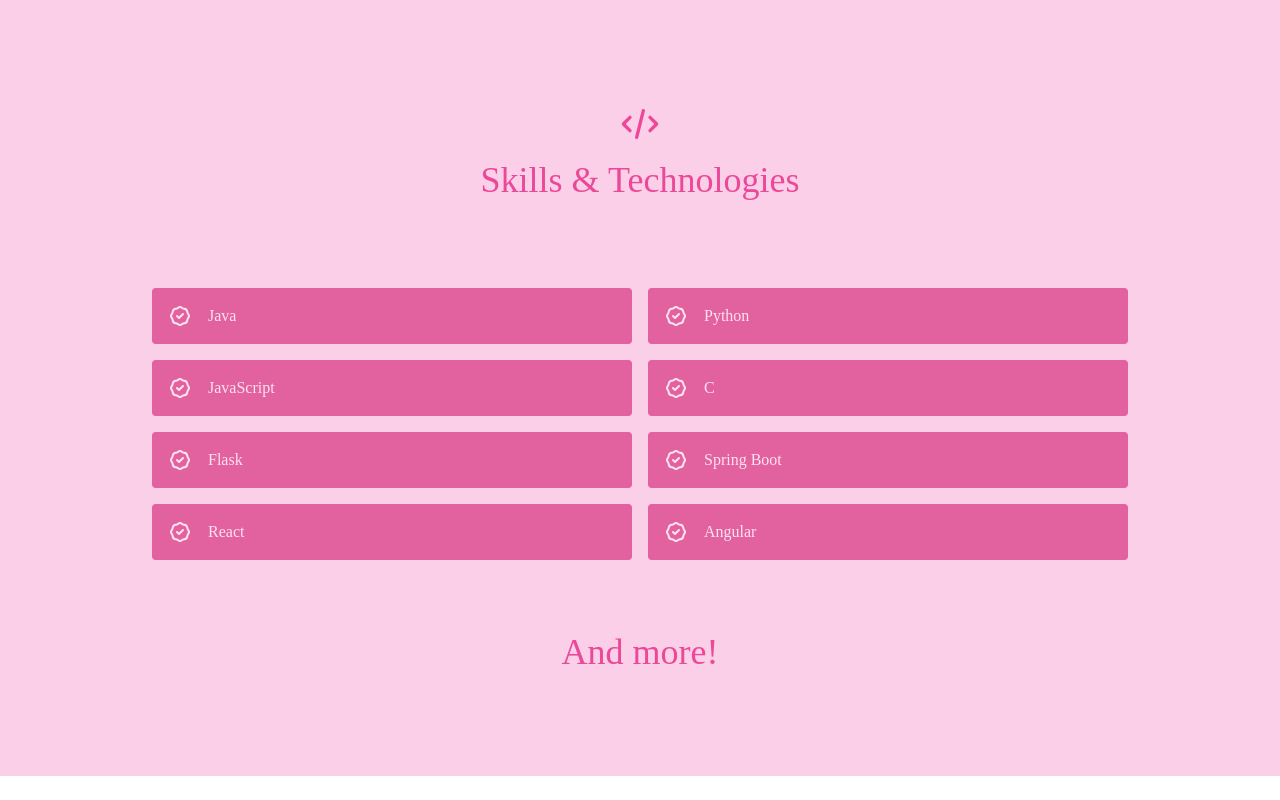
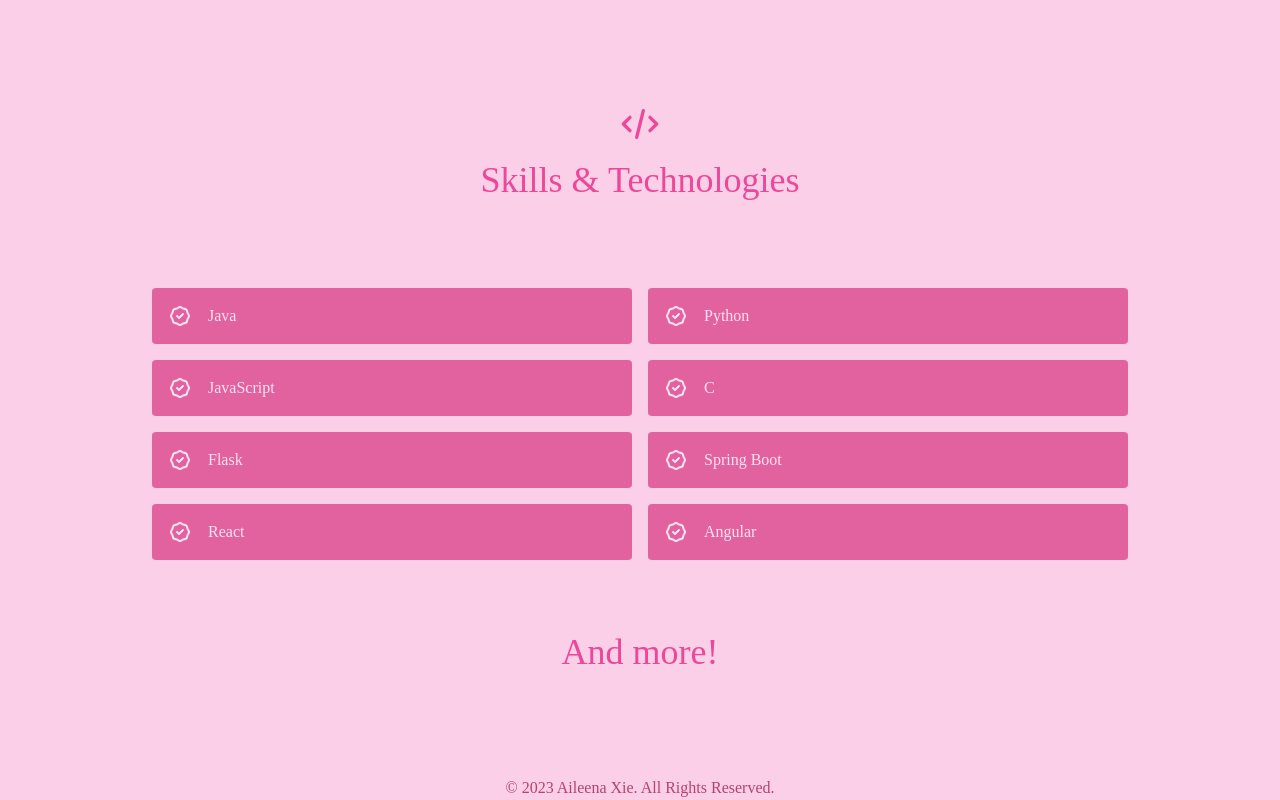
Before and after one commit to xaileena/Portfolio, a React (Create React App) app: page / in a window 1280 px wide. Shown: the part 1958-2758 px from the top of the page. Before the commit the page ends 2734 px from the top, so only its background shows below. Built offline with nearby package versions, Linux system fonts and the light colour scheme.

Commit message:
add footer

```diff
--- a/src/App.js
+++ b/src/App.js
@@ -3,6 +3,7 @@
 import Projects from './components/Projects'
 import Skills from './components/Skills'
 import Social from './components/Social'
+import Footer from './components/Footer'
 
 export default function App() {
   return (
@@ -12,6 +13,7 @@
       <Social />
       <Projects />
       <Skills />
+      <Footer/>
     </main>
   );
 }
--- /dev/null
+++ b/src/components/Footer.js
@@ -0,0 +1,8 @@
+const Footer = () => {
+    const year = new Date().getFullYear();
+    return <footer className="font-agbalumo text-center text-[#b3446c]">
+        {`© ${year}  Aileena Xie. All Rights Reserved.`}
+    </footer>
+}
+
+export default Footer;
```
